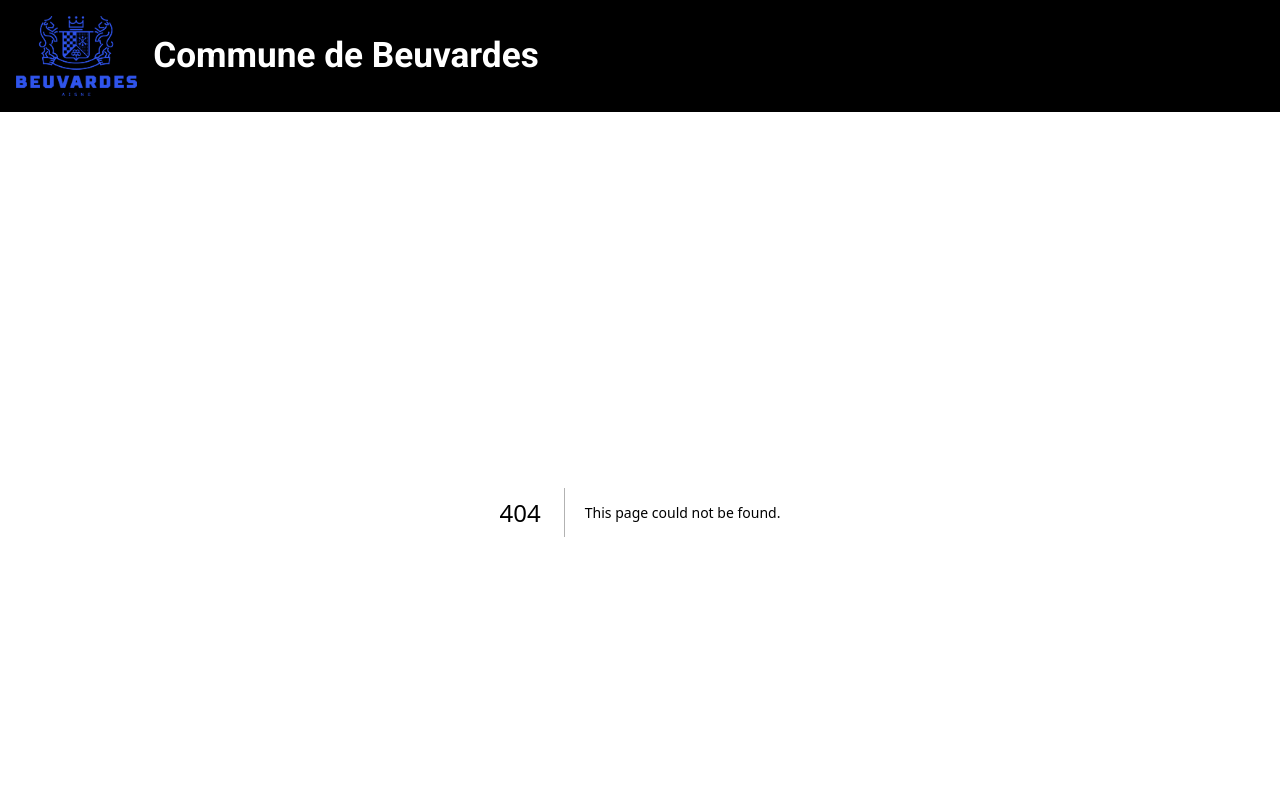
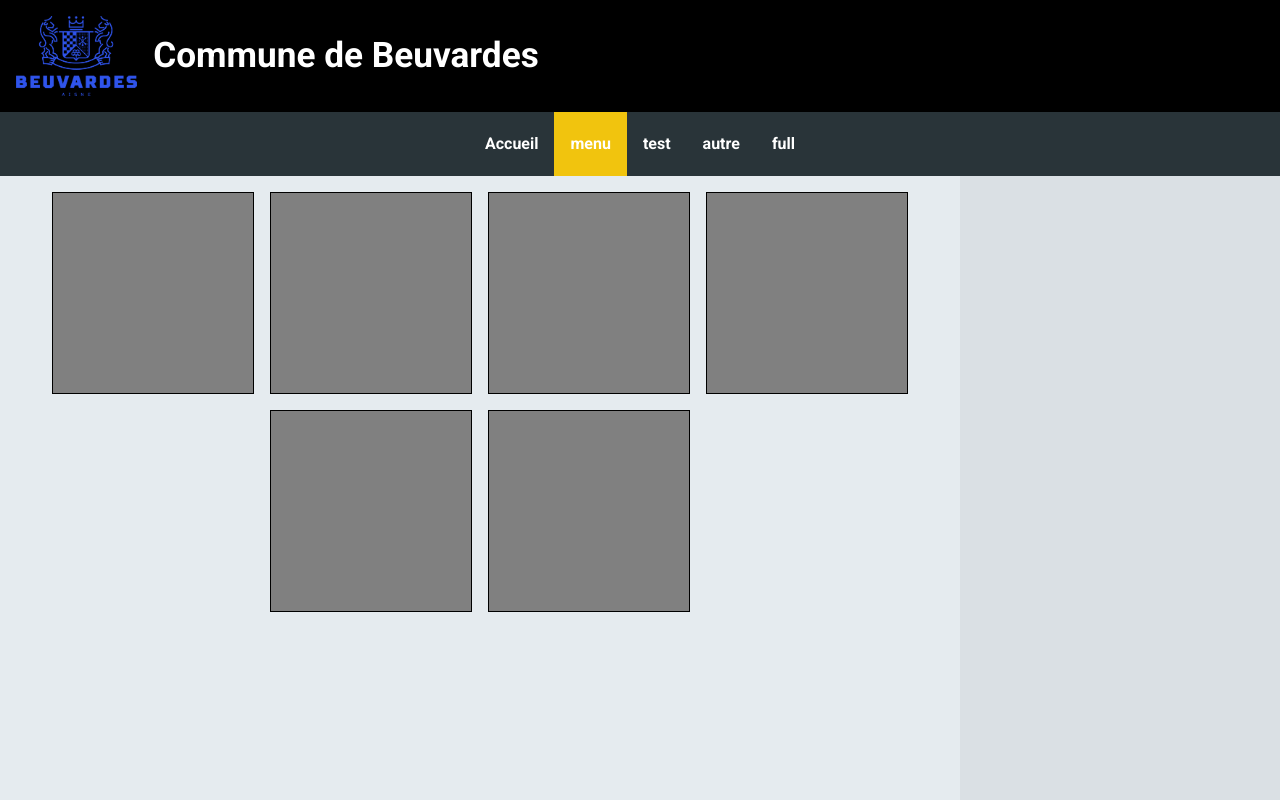
Before and after one commit to JeremyThiebaut/Mairie-Beuvardes, a Next.js app: page /menu in a window 1280 px wide. Before the commit this address had no page. Shown: the top 800 px of the page. Built offline with nearby package versions, Linux system fonts and the light colour scheme; no server answers.

Commit message:
add navbar

```diff
--- /dev/null
+++ b/pages/menu.tsx
@@ -0,0 +1,37 @@
+import Head from "next/head";
+import styles from "@/styles/Home.module.scss";
+import Navbar from "@/components/Navbar";
+import Weather from "@/components/Weather";
+
+const Home: React.FC = () => {
+  return (
+    <>
+      <Head>
+        <title>Commune de Beuvardes</title>
+        <meta name="description" content="Generated by create next app" />
+        <meta name="viewport" content="width=device-width, initial-scale=1" />
+        <link rel="icon" href="/favicon.ico" />
+      </Head>
+      <div className={styles.home}>
+        <Navbar />
+        <div className={styles.home__container}>
+          <div className={styles.home__left}>
+            <div className={styles.home__left_container}>
+              <div className={styles.home__left_article}></div>
+              <div className={styles.home__left_article}></div>
+              <div className={styles.home__left_article}></div>
+              <div className={styles.home__left_article}></div>
+              <div className={styles.home__left_article}></div>
+              <div className={styles.home__left_article}></div>
+            </div>
+          </div>
+          <div className={styles.home__right}>
+            <Weather />
+          </div>
+        </div>
+      </div>
+    </>
+  );
+};
+
+export default Home;
```
Also changed, not shown: components/Navbar/index.tsx (+56 -0 lines), components/Navbar/styles.module.scss (+101 -0 lines).
